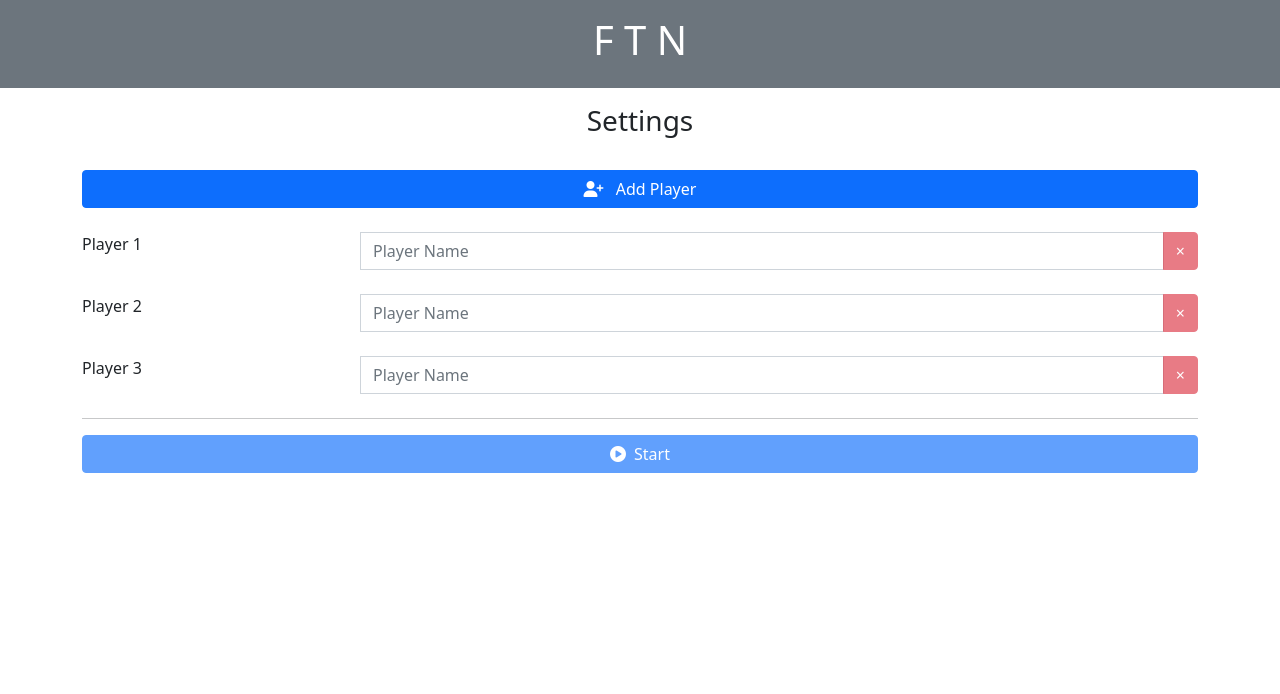
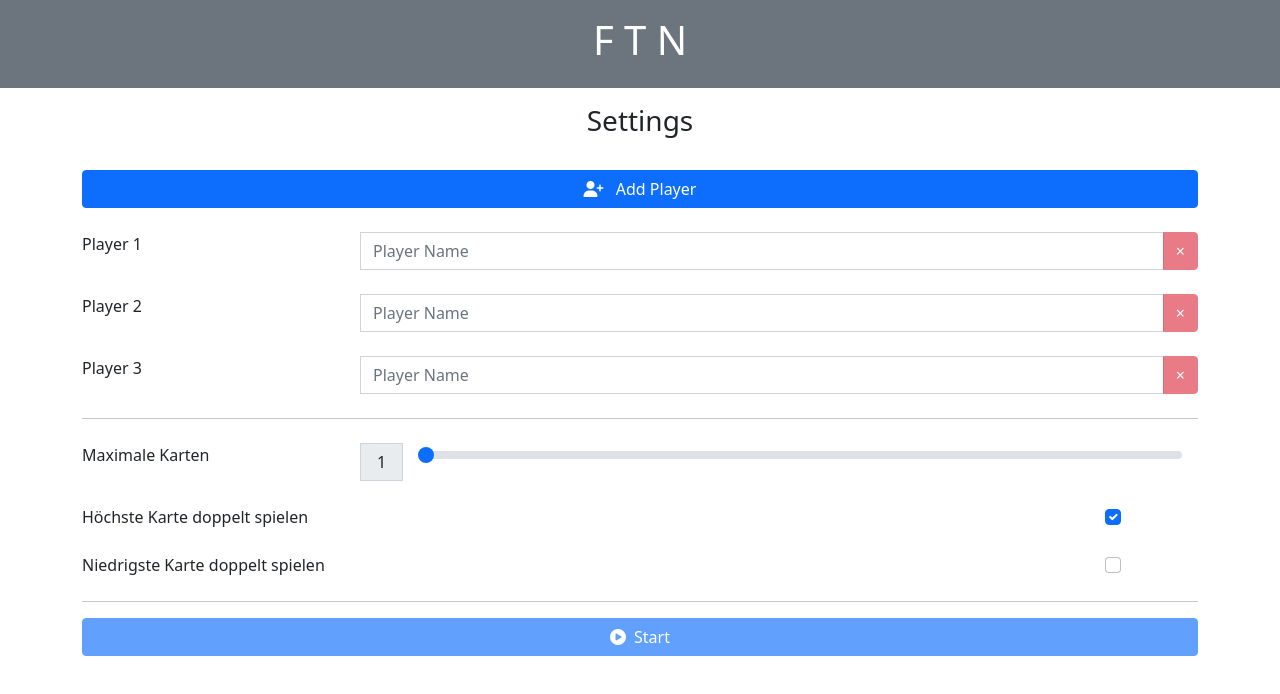
Before and after one commit to sivakumm/FTN, an Angular app: page / in a window 1280 px wide. Shown: the top 694 px of the page. Built offline with nearby package versions, Linux system fonts and the light colour scheme.

Commit message:
adds all settings & storage

```diff
--- a/src/app/settings/settings.component.html
+++ b/src/app/settings/settings.component.html
@@ -6,7 +6,7 @@
   </div>
   <div class="row">
     <div class="col">
-      <form [formGroup]="playersForm" (ngSubmit)="onSubmit()">
+      <form [formGroup]="settingsForm" (ngSubmit)="onSubmit()">
         <button class="btn btn-primary mt-4 w-100" type="button" (click)="addPlayer()">
           <i class="fas fa-user-plus me-2"></i>
           Add Player
@@ -40,6 +40,49 @@
           <div *ngIf="player.touched && player.invalid" class="text-danger">Name is required!</div>
         </div>
         <hr />
+        <div class="row my-4">
+          <div class="input-group">
+            <label
+              class="form-label col-12 col-md-3"
+              for="max-cards-count"
+            >
+              Maximale Karten
+            </label>
+            <span class="input-group-text px-3" id="max-cards-display">{{ maxCards.value }}</span>
+            <input
+              class=" form-range col px-3"
+              type="range"
+              id="max-cards-count"
+              step="1"
+              min="1"
+              [max]="(NR_OF_CARDS / playerNames.length)"
+              [formControl]="maxCards"
+            />
+          </div>
+        </div>
+        <div class="row my-4">
+          <div class="">
+            <label
+              class="form-check-label col-11"
+              for="highest-double"
+            >
+              Höchste Karte doppelt spielen
+            </label>
+            <input class="form-check-input col" type="checkbox" id="highest-double" [formControl]="highestDouble">
+          </div>
+        </div>
+        <div class="row my-4">
+          <div class="">
+            <label
+              class="form-check-label col-11"
+              for="lowest-double"
+            >
+              Niedrigste Karte doppelt spielen
+            </label>
+            <input class="form-check-input col" type="checkbox" id="lowest-double" [formControl]="lowestDouble">
+          </div>
+        </div>
+        <hr />
         <button class="btn btn-primary w-100" type="submit" [disabled]="!isValidInputs()">
           <i class="fas fa-play-circle me-2"></i>Start
         </button>
--- a/src/app/settings/settings.component.ts
+++ b/src/app/settings/settings.component.ts
@@ -1,31 +1,69 @@
-import { Component } from '@angular/core';
-import { FormArray, FormBuilder, FormGroup, Validators } from '@angular/forms';
+import { ISetting } from './../interfaces/setting.interface';
+import { Component, OnInit } from '@angular/core';
+import { FormArray, FormBuilder, FormControl, FormControlName, FormGroup, Validators } from '@angular/forms';
 
 @Component({
   selector: 'app-settings',
   templateUrl: './settings.component.html',
   styleUrls: ['./settings.component.css']
 })
-export class SettingsComponent {
+export class SettingsComponent implements OnInit {
 
-  playersForm: FormGroup;
+  NR_OF_CARDS = 52;
+
+  settingsForm: FormGroup;
 
   constructor(private fb: FormBuilder) {
-    this.playersForm = fb.group({
-      playerNames: fb.array([
-        fb.control(''),
-        fb.control(''),
-        fb.control('')
+    this.settingsForm = this.fb.group({});
+  }
+
+  ngOnInit(): void {
+    this.initializeForm();
+    const storage = localStorage.getItem('gameSetting');
+    if (storage !== null) {
+      const settings: ISetting = JSON.parse(storage);
+      this.maxCards.setValue(settings.maxCards);
+      this.highestDouble.setValue(settings.highestDouble);
+      this.lowestDouble.setValue(settings.lowestDouble);
+      this.playerNames.setValue(settings.players);
+    }
+  }
+
+  initializeForm(): void {
+    this.settingsForm = this.fb.group({
+      maxCards: this.fb.control(1),
+      highestDouble: this.fb.control(true),
+      lowestDouble: this.fb.control(false),
+      playerNames: this.fb.array([
+        this.fb.control(''),
+        this.fb.control(''),
+        this.fb.control('')
       ], Validators.required)
     });
   }
 
+  get maxCards(): FormControl {
+    return this.settingsForm.get('maxCards') as FormControl;
+  }
+
+  get highestDouble(): FormControl {
+    return this.settingsForm.get('highestDouble') as FormControl;
+  }
+
+  get lowestDouble(): FormControl {
+    return this.settingsForm.get('lowestDouble') as FormControl;
+  }
+
   get playerNames(): FormArray {
-    return this.playersForm.get('playerNames') as FormArray;
+    return this.settingsForm.get('playerNames') as FormArray;
   }
 
   addPlayer(): void {
     this.playerNames.push(this.fb.control(''));
+    const maxPossibleCards = Math.floor(this.NR_OF_CARDS / this.playerNames.length);
+    if (this.maxCards.value > maxPossibleCards) {
+      this.maxCards.setValue(maxPossibleCards);
+    }
   }
 
   removePlayer(playerIdx: number): void {
@@ -37,6 +75,12 @@ export class SettingsComponent {
   }
 
   onSubmit(): void {
-    console.log(this.playerNames.status);
+    const setting: ISetting = {
+      highestDouble: this.highestDouble.value,
+      lowestDouble: this.lowestDouble.value,
+      maxCards: this.maxCards.value,
+      players: this.playerNames.value
+    };
+    localStorage.setItem('gameSetting', JSON.stringify(setting));
   }
 }
```
